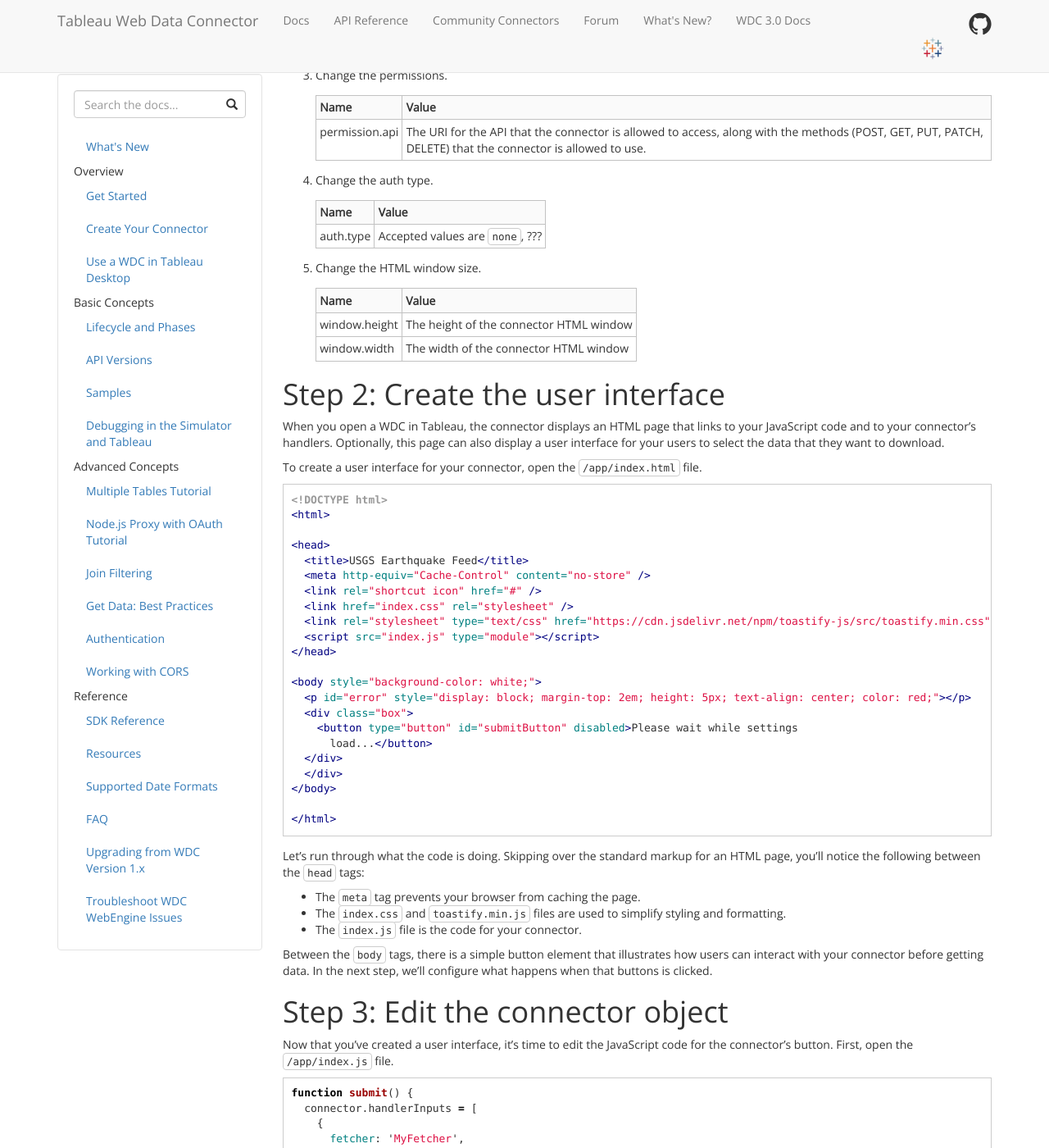
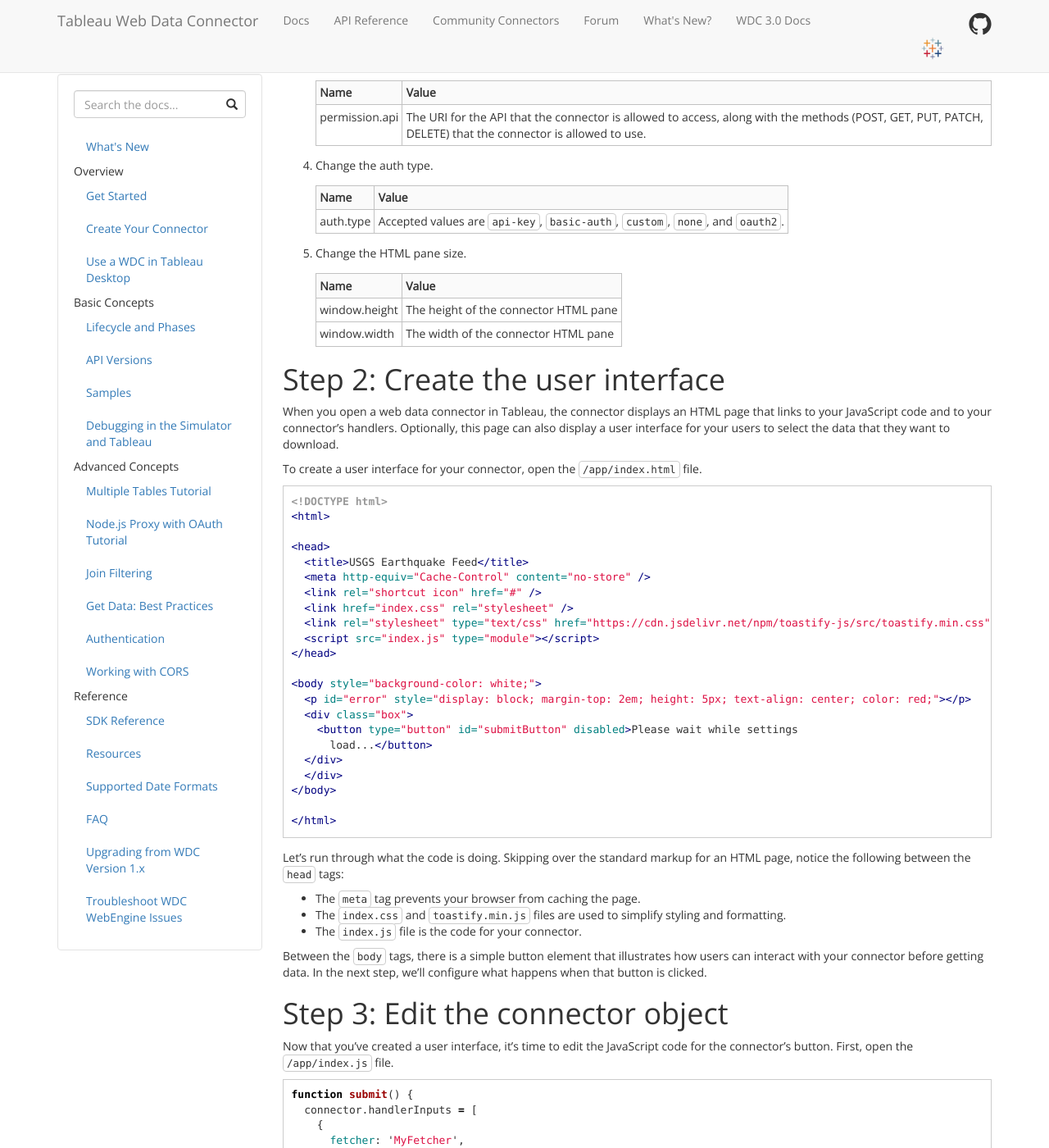
Before and after one commit to bigpeaches/webdataconnector, a Jekyll site: the page built from docs3/wdc_create_connector.md, in a window 1280 px wide and 1400 px high, scrolled down 947 px. Shown: the whole window at 82% size. Built offline with Jekyll 4.4.1, drawn with Linux system fonts in a browser that asks for light colours; nearby versions of some CDN libraries; some of the changed text lies outside the part shown.

Commit message:
Editing and cleaning up

````diff
--- a/Gemfile
+++ /dev/null
@@ -1,2 +0,0 @@
-source 'https://rubygems.org'
-gem 'github-pages', group: :jekyll_plugins
--- /dev/null
+++ b/_includes/prelim_note.md
@@ -0,0 +1,3 @@
+<div class="alert alert-info">
+    <strong>Note:</strong> This is preliminary documentation for Web Data Connector 3.0. If you are looking for the current product documentation, see <a href="https://tableau.github.io/webdataconnector/docs/"> Tableau Web Data Connector</a>.
+</div>
--- a/docs3/wdc_create_connector.md
+++ b/docs3/wdc_create_connector.md
@@ -46,19 +46,19 @@ In your new connector directory, find and open the `connector.json` file. Make t
 
    | Name | Value |
    |------|-------|
-   | auth.type | Accepted values are `none`, ??? |
+   | auth.type | Accepted values are `api-key`, `basic-auth`, `custom`, `none`, and `oauth2`. |
 
    <!-- oauth2 = 'oauth2', 'api-key' = 'api-key', basic = 'basic-auth', custom = 'custom', none = 'none', -->
 
-1. Change the HTML window size.
+1. Change the HTML pane size.
 
    | Name | Value |
    |------|-------|
-   | window.height | The height of the connector HTML window |
-   | window.width | The width of the connector HTML window |
+   | window.height | The height of the connector HTML pane |
+   | window.width | The width of the connector HTML pane |
 
 # Step 2: Create the user interface
-When you open a WDC in Tableau, the connector displays an HTML page that links to your JavaScript code and to your connector's handlers.
+When you open a web data connector in Tableau, the connector displays an HTML page that links to your JavaScript code and to your connector's handlers.
 Optionally, this page can also display a user interface for your users to select the data that they want to download.
 
 To create a user interface for your connector, open the `/app/index.html` file.
@@ -87,7 +87,7 @@ To create a user interface for your connector, open the `/app/index.html` file.
 </html>
 ```
 
-Let's run through what the code is doing. Skipping over the standard markup for an HTML page, you'll notice the
+Let's run through what the code is doing. Skipping over the standard markup for an HTML page, notice the
 following between the `head` tags:
 
 * The `meta` tag prevents your browser from caching the page.
@@ -95,7 +95,7 @@ following between the `head` tags:
 * The `index.js` file is the code for your connector.
 
 Between the `body` tags, there is a simple button element that illustrates how users can interact with your connector
-before getting data. In the next step, we'll configure what happens when that buttons is clicked.
+before getting data. In the next step, we'll configure what happens when that button is clicked.
 
 # Step 3: Edit the connector object
 Now that you've created a user interface, it's time to edit the JavaScript code for the connector's button. First, open the `/app/index.js` file.
@@ -130,7 +130,7 @@ The following is the default code that the fetcher uses to get the data:
 Now you must define how
 you want to map the data to one or more or tables. This mapping of data is done in the schema.
 
-To decide how to map your data, look at your data  source. When you're done looking at the summary of the JSON data source, make the necessary edits to structure the returned data.
+To decide how to map your data, look at your data source. When you're done looking at the summary of the JSON data source, make the necessary edits to structure the returned data.
 
 ``` js
 import { Parser, log } from 'taco-toolkit/handlers'
````
Also changed, not shown: other parts of docs3/wdc_create_connector.md (+1 -1 lines), docs3/index.md (+16 -16 lines), docs3/wdc_whats_new.md (+5 -5 lines), 1 other file.
